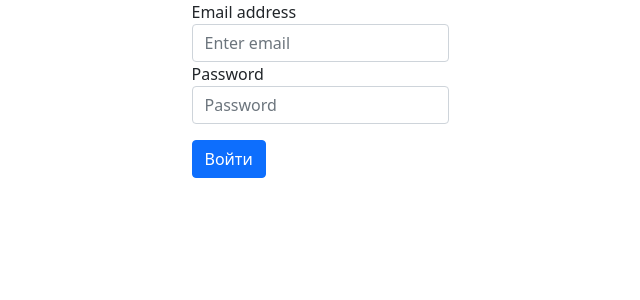
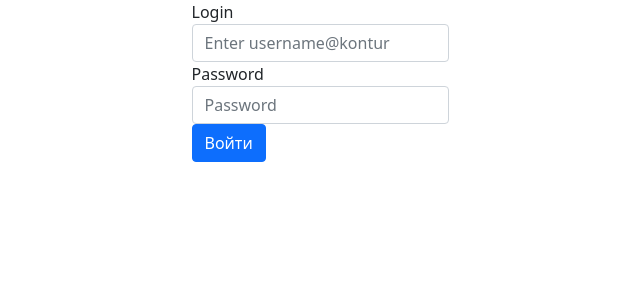
Before and after one commit to veytsberg/iseConnector, a Flask app: page /login in a window 1280 px wide. Shown: the part 56-356 px from the top of the page, without its empty margins (320-960 px from the left). Run offline with Flask 2, Linux system fonts and the light colour scheme; parts of the project's set-up code (start-up, migrations or seed data) failed here and were passed over.

Commit message:
added auth via LDAP and check AD user's group

```diff
--- a/app.py
+++ b/app.py
@@ -1,9 +1,12 @@
-from flask import Flask, redirect, url_for, render_template
+import os
+import requests
+
+from flask import Flask, redirect, url_for, render_template, request
 from flask_login import LoginManager
 from flask_login import login_required, current_user
-from auth import users
+
 from auth import auth as auth_blueprint
-import os, requests
+from auth import users, constants
 
 app = Flask(__name__)
 SECRET_KEY = os.urandom(32)
@@ -15,14 +18,29 @@ login_manager.login_view = 'auth.login'
 login_manager.init_app(app)
 
 
-@app.route('/')
+@app.route('/', methods=['GET', 'POST'])
 @login_required
 def index():
-    print(current_user)
-    if not current_user or current_user.is_anonymous:
-        return redirect(url_for('auth.login'))
-    groups = ['Телефон', 'Принтер', 'Камера']
-    return render_template('index.html', name=current_user.username, groups=groups)
+    view_groups = {"VoIP": "Телефоны", "MFU": "Принтеры", "Camera": "Камеры"}
+    if request.method == 'POST':
+        mac_address = request.form.get('mac').upper()
+        group = request.form.get('groups')
+        err_result = f'Результат:\n {current_user.username}, MAC адрес {mac_address} не добавлен. \n Причина: ' \
+                     f'Проблемы на стороне сервера или ISE. '
+        try:
+            group_id = get_endpointgroup_by_name(group)
+            status_code = append_mac_to_endpointgroup(mac_address, group_id)
+            if status_code == 200 or status_code == 201:
+                result = f'Результат:\n {current_user.username}, MAC адрес: {mac_address} успешно добавлен в группу {group}.'
+            else:
+                result = err_result
+        except:
+            result = err_result
+        return render_template('index.html', groups=view_groups, result=result)
+    else:
+        if not current_user or current_user.is_anonymous:
+            return redirect(url_for('auth.login'))
+        return render_template('index.html', groups=view_groups)
 
 
 @login_manager.user_loader
@@ -32,21 +50,40 @@ def load_user(id):
     return None
 
 
-def check_endpoint_if_exist():
-    pass
+headers = {'Content-Type': 'application/json', 'Accept': 'application/json'}
+server = constants['ISE_URLS']
+ers_login = constants['ISE_USER']
+ers_passwd = constants['ISE_PASS']
+endpoint_groups = constants['ENDPOINT_GROUPS']
 
 
-def get_endpointgroup_by_name():
-    pass
+def check_endpoint_if_exist(mac_addr):
+    check_endpoint_url = f'{server}endpoint/name/{mac_addr}'
+    resp = requests.get(check_endpoint_url, headers=headers, auth=(ers_login, ers_passwd), verify=False)
+    if resp.status_code == 200:
+        return resp.json()['ERSEndPoint']['id']
+    return None
 
 
-def append_mac_to_endpointgroup():
-    if check_endpoint_if_exist():
-        # put
-        return
-    # post
-    return
+def get_endpointgroup_by_name(name):
+    get_endpointgroup_url = f'{server}endpointgroup/name/{name}'
+    resp = requests.get(get_endpointgroup_url, headers=headers, auth=(ers_login, ers_passwd), verify=False)
+    if resp.status_code == 200:
+        return resp.json()['EndPointGroup']['id']
+    return None
+
+
+def append_mac_to_endpointgroup(mac_addr, group_id):
+    endpoint_id = check_endpoint_if_exist(mac_addr)
+    data = {"ERSEndPoint": {"name": mac_addr, "mac": mac_addr, "staticGroupAssignment": True, "groupId": group_id}}
+    if endpoint_id:
+        update_url = f'{server}endpoint/{endpoint_id}'
+        resp = requests.put(update_url, auth=(ers_login, ers_passwd), verify=False, json=data, headers=headers)
+    else:
+        add_url = f'{server}endpoint/'
+        resp = requests.post(add_url, auth=(ers_login, ers_passwd), verify=False, json=data, headers=headers)
+    return resp.status_code
 
 
 if __name__ == "__main__":
-    app.run(debug=True)
+    app.run(host='0.0.0.0', port=5000)
--- a/auth.py
+++ b/auth.py
@@ -1,8 +1,10 @@
+import json
+import re
+from ldap3 import Server, Connection, ALL
 from flask import Blueprint
 from flask import render_template, redirect, url_for, request, flash
-from flask_login import LoginManager, UserMixin, login_required, login_user, logout_user
-from ldap3 import Server, Connection, ALL
-import json
+from flask_login import UserMixin, login_required, login_user, logout_user
+
 
 auth = Blueprint('auth', __name__)
 
@@ -26,27 +28,31 @@ class User(UserMixin):
 
 @auth.route('/login')
 def login():
-    print(users)
-    return render_template('login.html')
+    return render_template('login.html', auth_result='')
 
 
 @auth.route('/login', methods=["POST"])
 def login_post():
     username = request.form.get('email')
     passwd = request.form.get('password')
-    remember = True if request.form.get('remember') else False
+    user = None
+    s = Server(constants["LDAP_SERVER"], port=constants["LDAP_PORT"], use_ssl=True, get_info=ALL)
+    c = Connection(s, user=username, password=passwd)
+    c.bind()
+    login_without_domain = re.findall(r'^[\w\d]+', username)[0]
 
-    s = Server(constants["LDAP_SERVER"], port=636, use_ssl=True, get_info=ALL)
-    c = Connection(s, user=username, password=passwd)
-    user = User(username) if c.bind() == True else None  # check user's credentials
+    # check user's credentials
+    if c.result['description'] == 'success':
+        search_res = c.search(f'ou=sites,dc={constants["DOMAIN"]}', f"(&(objectClass=person)(sAMAccountName={login_without_domain}))")
+        if search_res:
+            dn = c.entries[0].entry_dn
+            user = User(username) if re.search(constants["AD_GROUP"], dn) else None
     c.unbind()  # ends the user’s session and close the socket
 
     if user is None:
-        flash('Please check your login details and try again.')
-        return render_template('login.html')
+        return render_template('login.html', auth_result='Неверные данные.')
     users[hash(user.username)] = user
-    login_user(user, remember=remember)
-    print(remember)
+    login_user(user)
     return redirect(url_for('index'))
 
 
--- a/templates/base.html
+++ b/templates/base.html
@@ -8,6 +8,8 @@
     <!-- Bootstrap CSS -->
     <link href="https://cdn.jsdelivr.net/npm/bootstrap@5.0.0-beta1/dist/css/bootstrap.min.css" rel="stylesheet" integrity="sha384-giJF6kkoqNQ00vy+HMDP7azOuL0xtbfIcaT9wjKHr8RbDVddVHyTfAAsrekwKmP1" crossorigin="anonymous">
     <link rel="stylesheet" href="/static/index.css">
+    <link rel="preconnect" href="https://fonts.gstatic.com">
+    <link href="https://fonts.googleapis.com/css2?family=Rubik+Mono+One&display=swap" rel="stylesheet">
   </head>
   <body>
 
--- a/templates/login.html
+++ b/templates/login.html
@@ -3,18 +3,19 @@
 {% block content %}
     <form method="POST" action="/login">
       <div class="form-group">
-        <label for="exampleInputEmail1">Email address</label>
-        <input type="email" name="email" class="form-control" id="exampleInputEmail1" aria-describedby="emailHelp" placeholder="Enter email">
+        <label for="inputEmail1">Login</label>
+        <input required pattern=".+@kontur" type="email" name="email" class="form-control" id="inputEmail1" aria-describedby="emailHelp" placeholder="Enter username@kontur">
         <small id="emailHelp" class="form-text text-muted"></small>
       </div>
       <div class="form-group">
-        <label for="exampleInputPassword1">Password</label>
-        <input type="password" name="password" class="form-control" id="exampleInputPassword1" placeholder="Password">
+        <label for="inputPassword1">Password</label>
+        <input required type="password" name="password" class="form-control" id="inputPassword1" placeholder="Password">
       </div>
 {#      <div class="form-group form-check">#}
 {#        <input type="checkbox" class="form-check-input" id="exampleCheck1">#}
 {#        <label class="form-check-label" for="exampleCheck1">Check me out</label>#}
 {#      </div>#}
-      <button style="margin-top: 1rem" type="submit" class="btn btn-primary">Войти</button>
+      <button type="submit" class="btn btn-primary">Войти</button>
+      <div><output id="loginResult">{{ auth_result }}</output></div>
     </form>
 {% endblock %}
```
Also changed, not shown: templates/index.html (+9 -6 lines).
